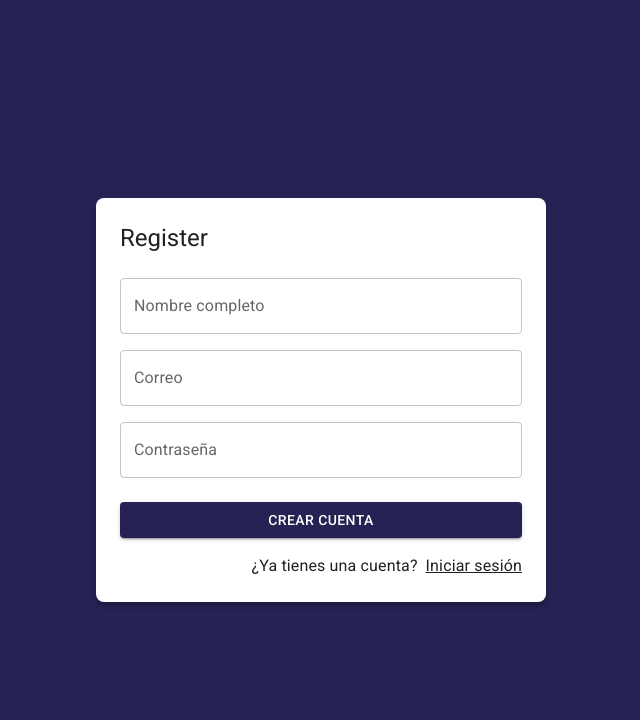
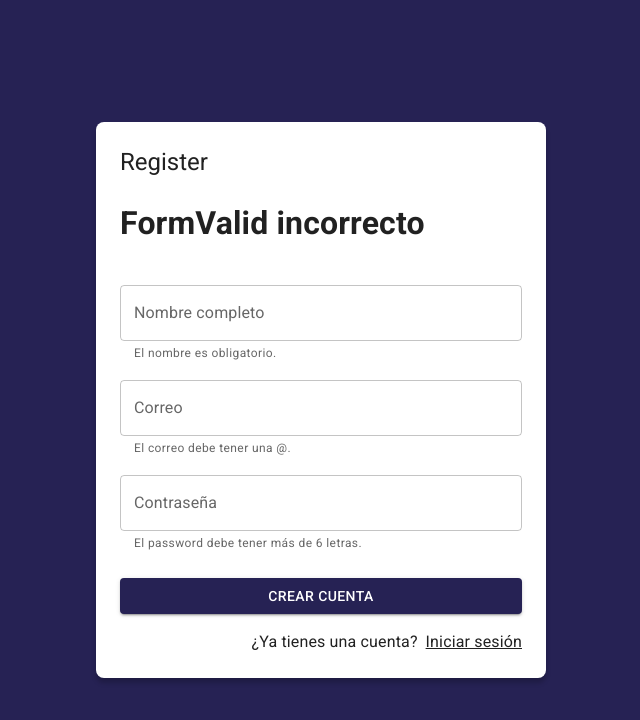
Before and after one commit to Neyza24/journal-app, a React (Vite) app: page /auth/register in a window 1280 px wide. Shown: the top 720 px of the page, without its empty margins (319-959 px from the left). Built offline with nearby package versions, Linux system fonts and the light colour scheme.

Commit message:
Implement register form validations

```diff
--- a/src/auth/pages/LoginPage.jsx
+++ b/src/auth/pages/LoginPage.jsx
@@ -6,7 +6,6 @@
 import { checkingAuthentication, startGoogleSignIn } from "../../store/auth";
 import { AuthLayout } from "../layout/AuthLayout";
 import { useForm } from "../../hooks";
-
 
 
 
--- a/src/auth/pages/RegisterPage.jsx
+++ b/src/auth/pages/RegisterPage.jsx
@@ -2,12 +2,41 @@
 import { Button, Grid, Link, TextField, Typography } from "@mui/material";
 import { Link as RouterLink } from "react-router-dom";
 import { AuthLayout } from "../layout/AuthLayout"
+import { useForm } from "../../hooks";
+import { useState } from "react";
+
+const formData = {
+    email: '',
+    password: '',
+    displayName: ''
+};
+
+const formValidations = {
+    email: [value => value.includes('@'), 'El correo debe tener una @.'],
+    password: [value => value.length >= 6, 'El password debe tener más de 6 letras.'],
+    displayName: [value => value.length >= 1, 'El nombre es obligatorio.']
+}
+
+export const RegisterPage = () => {
+
+    const [ formSubmitted, setFormSubmitted] = useState(false);
+
+    const {formState, displayName, email, password, onInputChange,
+        isFormValid, displayNameValid, emailValid, passwordValid} = useForm(formData, formValidations);
+
+    console.log(isFormValid, displayNameValid, emailValid, passwordValid);
+
+    const onSubmit = (event ) => {
+        event.preventDefault();
+        setFormSubmitted(true);
+        console.log(formState);
+    }
 
 
-export const RegisterPage = () => {
     return (
         <AuthLayout title="Register">
-            <form>
+            <h1>FormValid { isFormValid ? 'Valido': 'incorrecto'}</h1>
+            <form onSubmit={onSubmit}>
                 <Grid container>
                     <Grid item xs={12} sx={{ mt: 2 }}>
                         <TextField
@@ -15,6 +44,11 @@
                             type="text"
                             placeholder="Nombre completo"
                             fullWidth
+                            name="displayName"
+                            value={displayName}
+                            onChange={onInputChange}
+                            error={!!displayNameValid && formSubmitted} //la doble !! convierte en un booleano
+                            helperText={displayNameValid}
                         />
                     </Grid>
                     <Grid item xs={12} sx={{ mt: 2 }}>
@@ -23,6 +57,11 @@
                             type="email"
                             placeholder="correo@google.com"
                             fullWidth
+                            name="email"
+                            value={email}
+                            onChange={onInputChange}
+                            error={!!emailValid && formSubmitted}
+                            helperText={emailValid}
                         />
                     </Grid>
                     <Grid item xs={12} sx={{ mt: 2 }}>
@@ -31,7 +70,11 @@
                             type="password"
                             placeholder="contraseña"
                             fullWidth
-
+                            name="password"
+                            value={password}
+                            onChange={onInputChange}
+                            error={!!passwordValid && formSubmitted}
+                            helperText={passwordValid}
                         />
                     </Grid>
                     <Grid
@@ -40,7 +83,7 @@
                         sx={{ mb: 2, mt: 1 }}
                     >
                         <Grid item xs={12} >
-                            <Button variant="contained" fullWidth>
+                            <Button type="submit" variant="contained" fullWidth>
                                 Crear cuenta
                             </Button>
                         </Grid>
--- a/src/hooks/useForm.js
+++ b/src/hooks/useForm.js
@@ -1,8 +1,22 @@
-import { useState } from 'react';
+import { useEffect, useMemo, useState } from 'react';
 
-export const useForm = (initialForm = {}) => {
+export const useForm = (initialForm = {}, formValidations = {}) => {
 
     const [formState, setFormState] = useState(initialForm);
+    const [formValidation, setFormValidation] = useState({}); //para validar si hya algún error
+
+    useEffect(() => {
+        createValidators();
+    }, [ formState]);
+
+    const isFormValid = useMemo(() => {
+        for (const formValue of Object.keys(formValidation)) {
+            if(formValidation[formValue] !== null) return false;
+        }
+
+        return true;
+
+    }, [ formValidation ]);
 
     const onInputChange = ({ target }) => {
         const { name, value } = target;
@@ -16,10 +30,26 @@
         setFormState(initialForm);
     }
 
+    const createValidators = () => {
+
+        const formCheckedValues = {};
+
+        for (const formField of Object.keys(formValidations)) {
+            const [ fn, errorMessage = 'Este campo es requerido'] = formValidations[formField];
+
+            formCheckedValues[`${formField}Valid`] = fn( formState[formField]) ? null : errorMessage;
+            setFormValidation( formCheckedValues);
+        }
+
+        console.log(formCheckedValues);
+    }
+
     return {
         ...formState,
         formState,
         onInputChange,
         onResetForm,
+        ...formValidation,
+        isFormValid,
     }
 }
```
